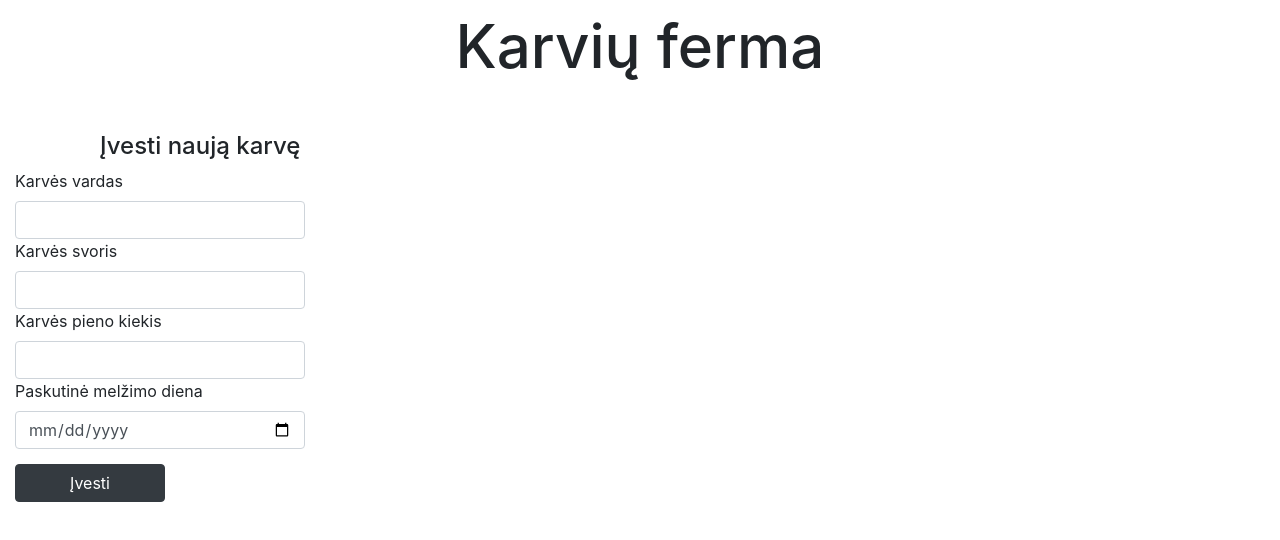
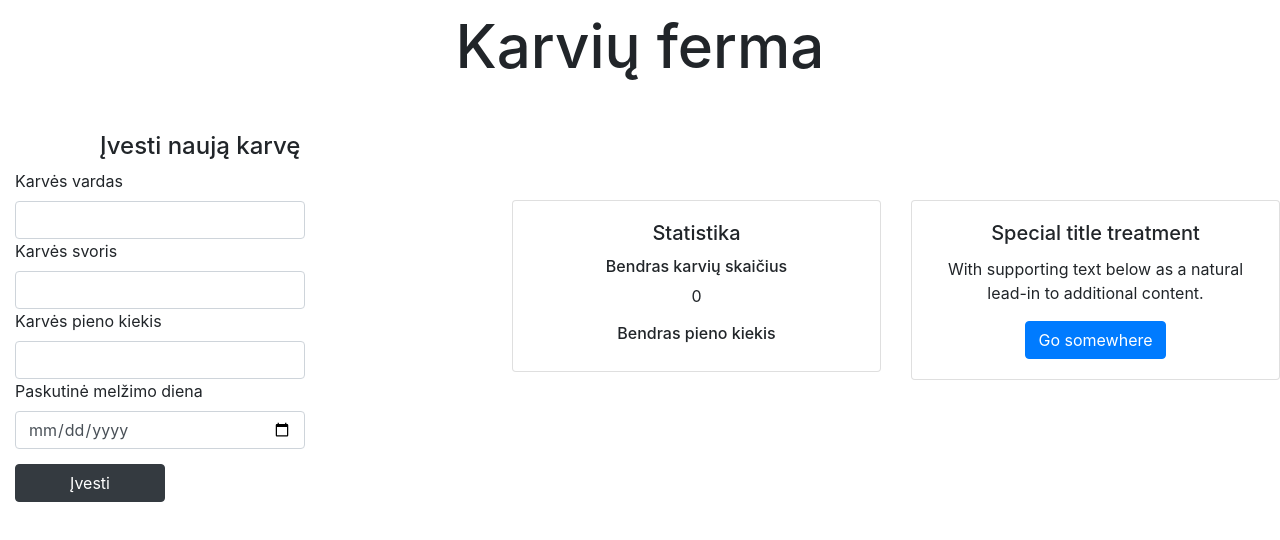
Before and after one commit to VirdzinijaG/cows_farm, a React (Create React App) app in the folder cows/: page / in a window 1280 px wide. Shown: the top 540 px of the page. Built offline with nearby package versions, Linux system fonts and the light colour scheme; no server answers.

Commit message:
statistic

```diff
--- a/cows/src/components/App.jsx
+++ b/cows/src/components/App.jsx
@@ -2,13 +2,14 @@ import { useState, useEffect } from "react";
 import axios from 'axios';
 import Cows from "./Cows";
 import NewCow from "./NewCow";
+import Statistic from "./Statistic";
 
 function App() {
 
     const [cows, setCows] = useState([]);
     const [lastUpdate, setLastUpdate] = useState(Date.now());
-    // const [cowsCount, setCowsCount] = useState(0);
-    // const [milkCount, setMilkCount] = useState([]);
+    const [cowsCount, setCowsCount] = useState(0);
+    const [milkCount, setMilkCount] = useState([]);
 
 
     useEffect(() => {
@@ -17,6 +18,25 @@ function App() {
         });
     }, [lastUpdate]);
 
+
+
+    // Statistika
+    // Visos karves
+    useEffect(() => {
+        axios.get('http://localhost:3003/cows/count')
+            .then((response) => {
+                setCowsCount(response.data[0].cowsCount);
+            })
+    }, [lastUpdate])
+
+    // Bendras kieko pienas
+    useEffect(() => {
+        axios.get('http://localhost:3003/cows/milk-count')
+            .then((response) => {
+                console.log(response.data);
+                setMilkCount(response.data[0].total_milk);
+            })
+    }, [lastUpdate])
 
 
 
@@ -44,6 +64,7 @@ function App() {
         <>
             <h1 style={{ marginTop: "10px", marginBottom: "50px", fontSize: "60px", textAlign: "center" }}>Karvių ferma</h1>
             <NewCow addCow={addCow}></NewCow>
+            <Statistic cowsCount={cowsCount} milkCount={milkCount}></Statistic>
             <Cows cows={cows} deleteCow={deleteCow} editCow={editCow}></Cows>
         </>
     );
--- a/cows/src/components/NewCow.jsx
+++ b/cows/src/components/NewCow.jsx
@@ -40,7 +40,7 @@ function NewCow({ addCow }) {
     return (
         <>
             <form>
-                <h4 style={{marginLeft:"100px"}}>Įvesti naują karvę</h4>
+                <h4 style={{ marginLeft: "100px" }}>Įvesti naują karvę</h4>
                 <div className="col-md-3">
                     <label>Karvės vardas</label>
                     <input onChange={(e) => control(e, "name")} value={name} type="text" className="form-control" />
--- /dev/null
+++ b/cows/src/components/Statistic.jsx
@@ -0,0 +1,30 @@
+import "../style.css";
+
+function Statistic({ cowsCount, milkCount }) {
+    return (
+        <>
+            <div className="statistic row">
+                <div className="col-sm-6">
+                    <div className="card">
+                        <div className="card-body">
+                            <h5 className="card-title">Statistika</h5>
+                            <p className="card-text"><h6>Bendras karvių skaičius</h6> {cowsCount}</p>
+                            <p className="card-text"><h6>Bendras pieno kiekis</h6> {milkCount}</p>
+                        </div>
+                    </div>
+                </div>
+                <div className="col-sm-6">
+                    <div className="card">
+                        <div className="card-body">
+                            <h5 className="card-title">Special title treatment</h5>
+                            <p className="card-text">With supporting text below as a natural lead-in to additional content.</p>
+                            <a href="#" className="btn btn-primary">Go somewhere</a>
+                        </div>
+                    </div>
+                </div>
+            </div>
+        </>
+    )
+}
+
+export default Statistic
--- /dev/null
+++ b/cows/src/style.css
@@ -0,0 +1,6 @@
+.statistic{
+    position: absolute;
+    top: 25%;
+    left: 40%;
+    text-align: center;
+}
```
Also changed, not shown: 1 other file (tests, documents, lock files or other folders).
